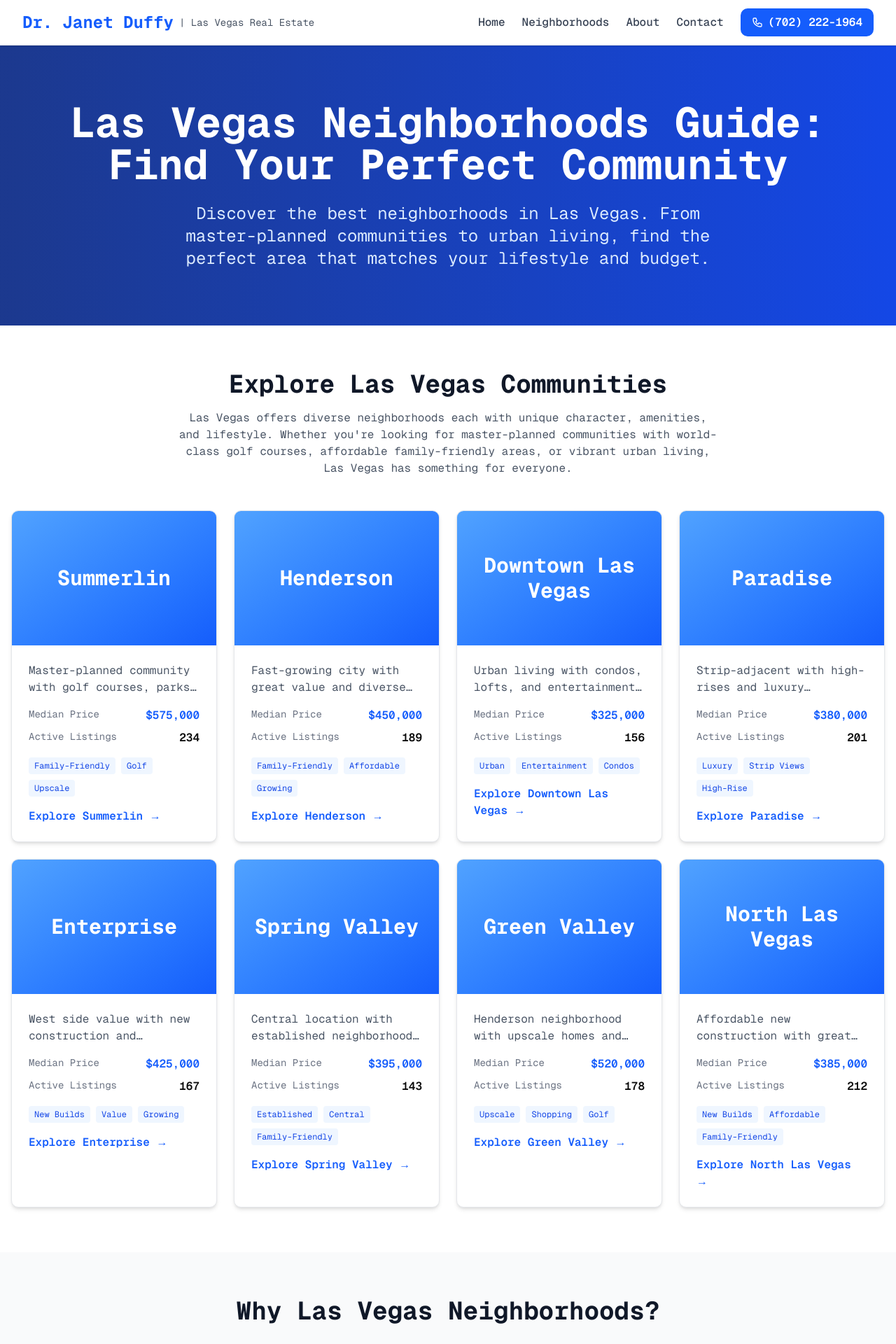
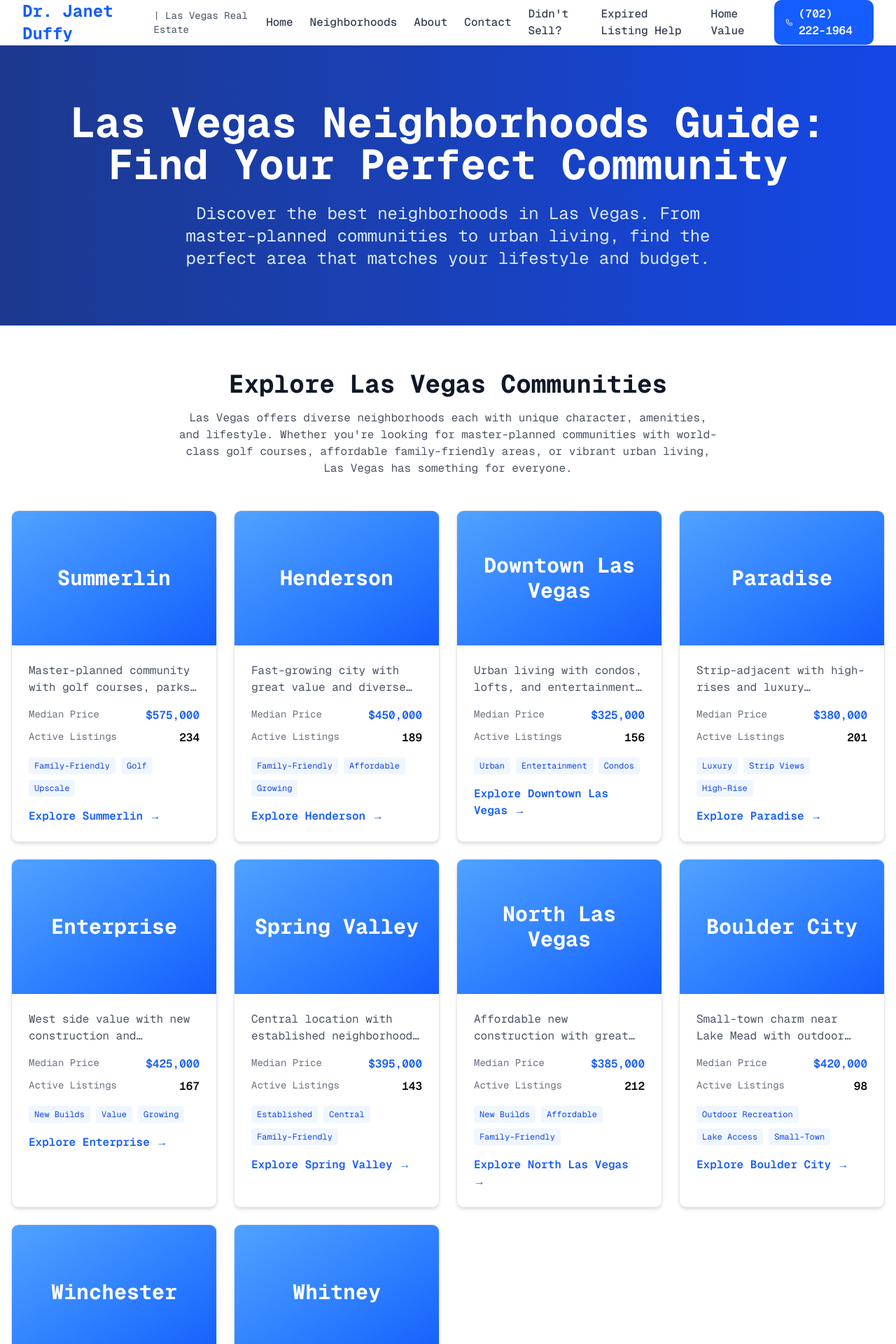
Before and after one commit to DrJanDuffy/justcalldrjan.com, a Next.js app: page /neighborhoods in a window 1280 px wide. Shown: the top 1920 px of the page at 70% size. Built offline with nearby package versions, Linux system fonts and the light colour scheme.

Commit message:
Update navigation and neighborhoods hub with new pages and correct phone number

```diff
--- a/app/neighborhoods/page.tsx
+++ b/app/neighborhoods/page.tsx
@@ -6,6 +6,7 @@ const neighborhoods = [
   {
     name: 'Summerlin',
     slug: 'summerlin',
+    path: '/neighborhoods/summerlin',
     description: 'Master-planned community with golf courses, parks, and top-rated schools',
     medianPrice: '$575,000',
     activeListings: 234,
@@ -14,6 +15,7 @@ const neighborhoods = [
   {
     name: 'Henderson',
     slug: 'henderson',
+    path: '/neighborhoods/henderson',
     description: 'Fast-growing city with great value and diverse housing options',
     medianPrice: '$450,000',
     activeListings: 189,
@@ -21,7 +23,8 @@ const neighborhoods = [
   },
   {
     name: 'Downtown Las Vegas',
-    slug: 'downtown',
+    slug: 'downtown-las-vegas',
+    path: '/downtown-las-vegas',
     description: 'Urban living with condos, lofts, and entertainment district access',
     medianPrice: '$325,000',
     activeListings: 156,
@@ -30,6 +33,7 @@ const neighborhoods = [
   {
     name: 'Paradise',
     slug: 'paradise',
+    path: '/paradise',
     description: 'Strip-adjacent with high-rises and luxury condominiums',
     medianPrice: '$380,000',
     activeListings: 201,
@@ -38,6 +42,7 @@ const neighborhoods = [
   {
     name: 'Enterprise',
     slug: 'enterprise',
+    path: '/enterprise',
     description: 'West side value with new construction and established communities',
     medianPrice: '$425,000',
     activeListings: 167,
@@ -46,26 +51,47 @@ const neighborhoods = [
   {
     name: 'Spring Valley',
     slug: 'spring-valley',
+    path: '/spring-valley',
     description: 'Central location with established neighborhoods and good schools',
     medianPrice: '$395,000',
     activeListings: 143,
     lifestyle: ['Established', 'Central', 'Family-Friendly']
   },
   {
-    name: 'Green Valley',
-    slug: 'green-valley',
-    description: 'Henderson neighborhood with upscale homes and shopping',
-    medianPrice: '$520,000',
-    activeListings: 178,
-    lifestyle: ['Upscale', 'Shopping', 'Golf']
-  },
-  {
     name: 'North Las Vegas',
     slug: 'north-las-vegas',
+    path: '/neighborhoods/north-las-vegas',
     description: 'Affordable new construction with great family amenities',
     medianPrice: '$385,000',
     activeListings: 212,
     lifestyle: ['New Builds', 'Affordable', 'Family-Friendly']
+  },
+  {
+    name: 'Boulder City',
+    slug: 'boulder-city',
+    path: '/boulder-city',
+    description: 'Small-town charm near Lake Mead with outdoor recreation access',
+    medianPrice: '$420,000',
+    activeListings: 98,
+    lifestyle: ['Outdoor Recreation', 'Lake Access', 'Small-Town']
+  },
+  {
+    name: 'Winchester',
+    slug: 'winchester',
+    path: '/winchester',
+    description: 'Diverse area with convenience and access near McCarran International',
+    medianPrice: '$360,000',
+    activeListings: 134,
+    lifestyle: ['Convenience', 'Airport Access', 'Diverse']
+  },
+  {
+    name: 'Whitney',
+    slug: 'whitney',
+    path: '/whitney',
+    description: 'East Las Vegas family-friendly community with established neighborhoods',
+    medianPrice: '$370,000',
+    activeListings: 145,
+    lifestyle: ['Family-Friendly', 'Established', 'Safe']
   }
 ]
 
@@ -98,6 +124,7 @@ export default function NeighborhoodsPage() {
             {neighborhoods.map((neighborhood) => (
               <Link
                 key={neighborhood.slug}
+                href={neighborhood.path}
                 href={`/neighborhoods/${neighborhood.slug}`}
                 className="group"
               >
@@ -276,7 +303,7 @@ export default function NeighborhoodsPage() {
           </p>
           <div className="flex flex-col md:flex-row gap-4 justify-center">
             <a
-              href="tel:+17025667890"
+              href="tel:+17022221964"
               className="bg-white text-blue-600 font-bold py-4 px-8 rounded-lg hover:bg-gray-100 transition-colors"
             >
               Call: (702) 222-1964
--- a/components/site-nav.tsx
+++ b/components/site-nav.tsx
@@ -31,8 +31,17 @@ export default function SiteNavigation() {
               <Link href="/contact" className="text-gray-700 hover:text-blue-600 transition-colors font-medium">
                 Contact
               </Link>
+              <Link href="/didnt-sell" className="text-gray-700 hover:text-blue-600 transition-colors font-medium">
+                Didn't Sell?
+              </Link>
+              <Link href="/expired-listing-help" className="text-gray-700 hover:text-blue-600 transition-colors font-medium">
+                Expired Listing Help
+              </Link>
+              <Link href="/home-valuation" className="text-gray-700 hover:text-blue-600 transition-colors font-medium">
+                Home Value
+              </Link>
               <a
-                href="tel:+17025667890"
+                href="tel:+17022221964"
                 className="bg-blue-600 text-white px-4 py-2 rounded-lg hover:bg-blue-700 transition-colors font-semibold flex items-center gap-2"
               >
                 <svg className="w-4 h-4" fill="none" stroke="currentColor" viewBox="0 0 24 24">
@@ -92,12 +101,33 @@ export default function SiteNavigation() {
               >
                 Contact
               </Link>
+              <Link
+                href="/didnt-sell"
+                className="block px-3 py-2 text-gray-700 hover:bg-gray-100 rounded-md font-medium"
+                onClick={() => setIsMenuOpen(false)}
+              >
+                Didn't Sell?
+              </Link>
+              <Link
+                href="/expired-listing-help"
+                className="block px-3 py-2 text-gray-700 hover:bg-gray-100 rounded-md font-medium"
+                onClick={() => setIsMenuOpen(false)}
+              >
+                Expired Listing Help
+              </Link>
+              <Link
+                href="/home-valuation"
+                className="block px-3 py-2 text-gray-700 hover:bg-gray-100 rounded-md font-medium"
+                onClick={() => setIsMenuOpen(false)}
+              >
+                Home Value
+              </Link>
               <a
-                href="tel:+17025667890"
+                href="tel:+17022221964"
                 className="block px-3 py-2 bg-blue-600 text-white rounded-md font-semibold text-center"
                 onClick={() => setIsMenuOpen(false)}
               >
-                Call (702) 566-7890
+                Call (702) 222-1964
               </a>
             </div>
           </div>
```
